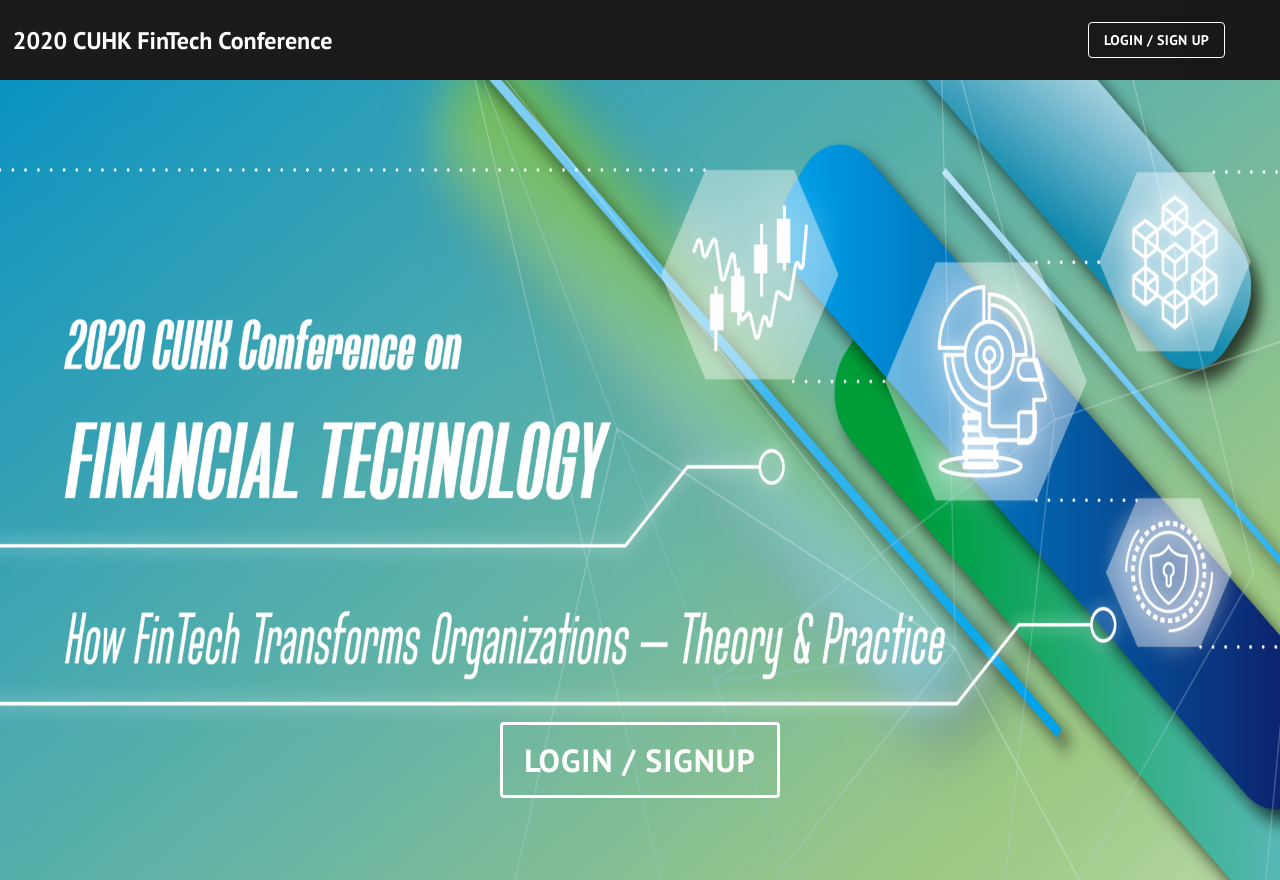
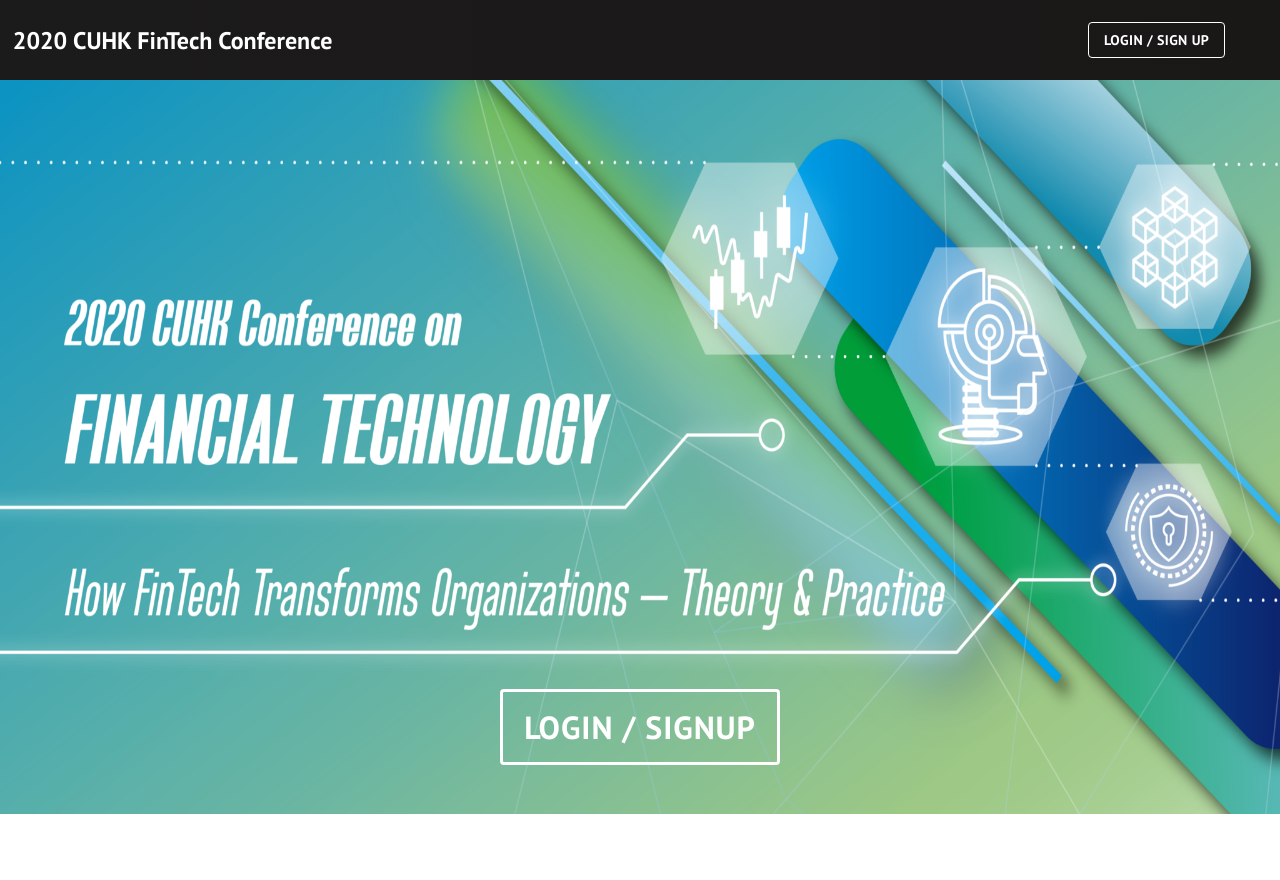
Before and after one commit to jackykwandesign/fintech-event-cuhk, a React (Create React App) app: page /2020fintech in a window 1280 px wide. After the commit the page ends 814 px from the top, so only its background shows below. Built offline with nearby package versions, Linux system fonts and the light colour scheme; no server answers.

Commit message:
fix backdrop

```diff
--- a/src/components/LandingPage/landingPage.module.css
+++ b/src/components/LandingPage/landingPage.module.css
@@ -1,4 +1,4 @@
-
+/*
 
 .backdrop {
 
@@ -7,12 +7,13 @@
   height: 100%;
   position: fixed;
   z-index: -1;
-}
+} */
 
 .hero_container {
   /* background: url('/images/img-home.jpg') center center/cover no-repeat; */
   /* background: url('/images/backdrop.png') center center/cover no-repeat;; */
-  height: 100vh;
+  height: 91.7vh;
+  width: 100%;
   /* height: 90vw; */
   width: 100%;
   display: flex;
```
